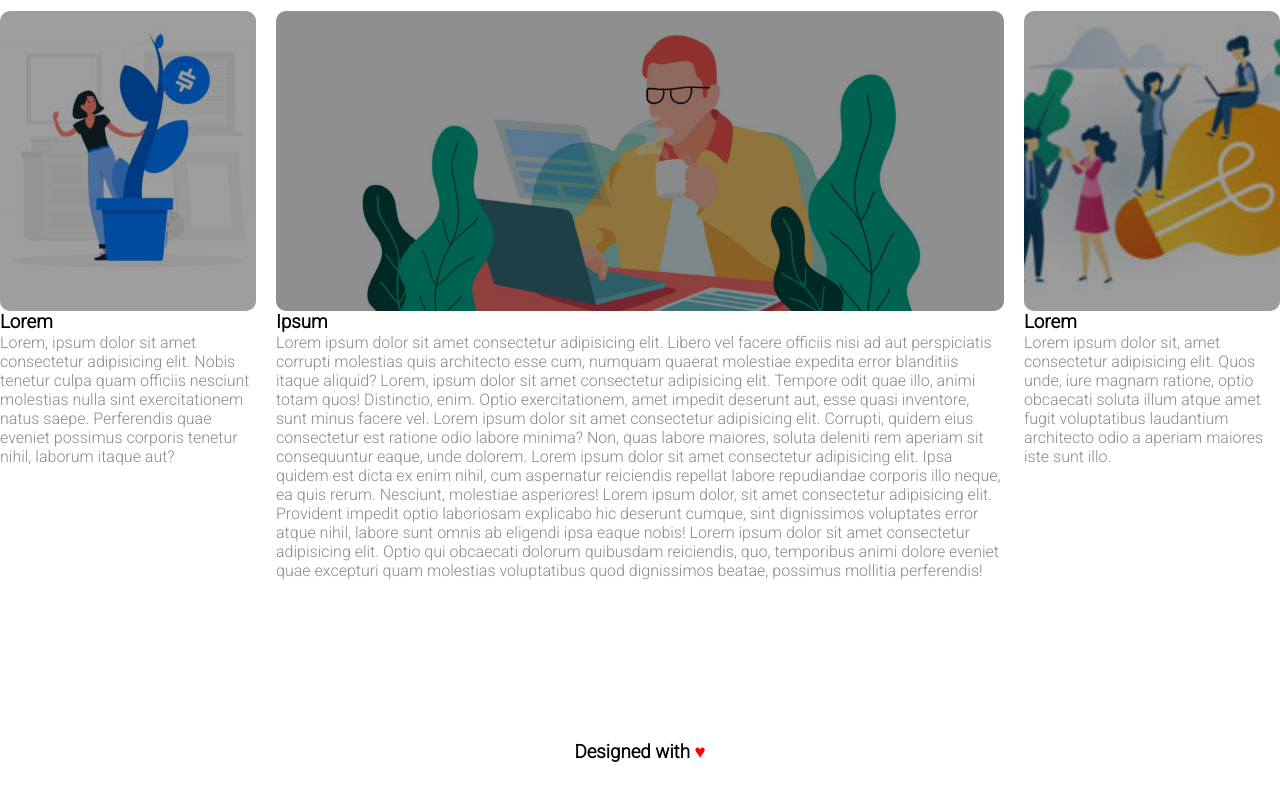
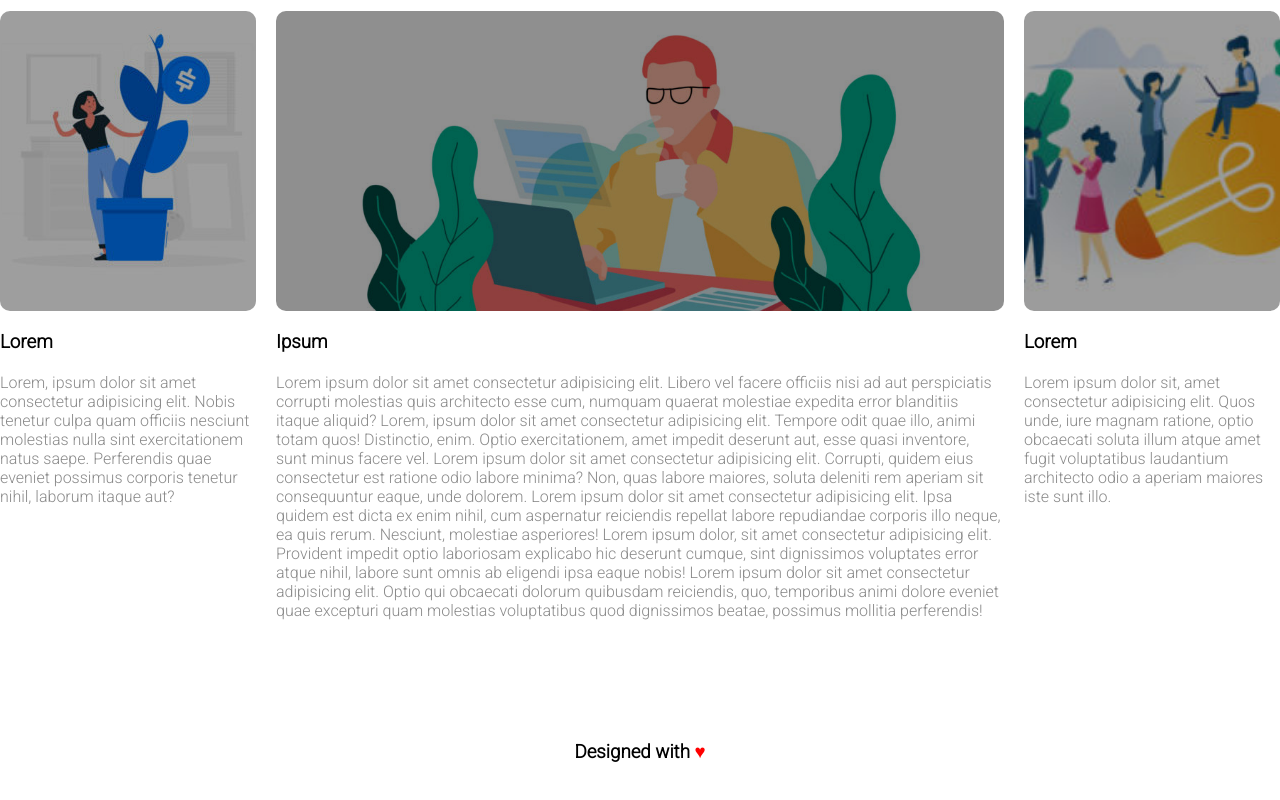
Before and after one commit to RubaCodes/htmlcss-wp, a plain HTML site: page index.html in a window 1280 px wide. Shown: the part 964-1764 px from the top of the page. Drawn offline with Linux system fonts and the light colour scheme.

Commit message:
margini fixati ed inizio refactoring

```diff
--- a/css/style.css
+++ b/css/style.css
@@ -49,12 +49,7 @@ header{
     color: #8A8A8A;
 }
 
-.col div{
-    border: 1px transparent black;
-    border-radius: 10px;
-    height: 300px;
-    width: 100%;
-}
+
 .img-1{
     background-image: url(../img/img-1.jpg);
 }
@@ -70,8 +65,18 @@ header{
     border: 1px transparent black;
     border-radius: 10px;
 }
+.col div{
+    border: 1px transparent black;
+    border-radius: 10px;
+    height: 300px;
+    width: 100%;
+}
 .col p{
     color: #8A8A8A;
+    margin-top: 20px;
+}
+.col h3{
+    margin-top: 20px;
 }
 .clearfix::after{
     content: "";
```
